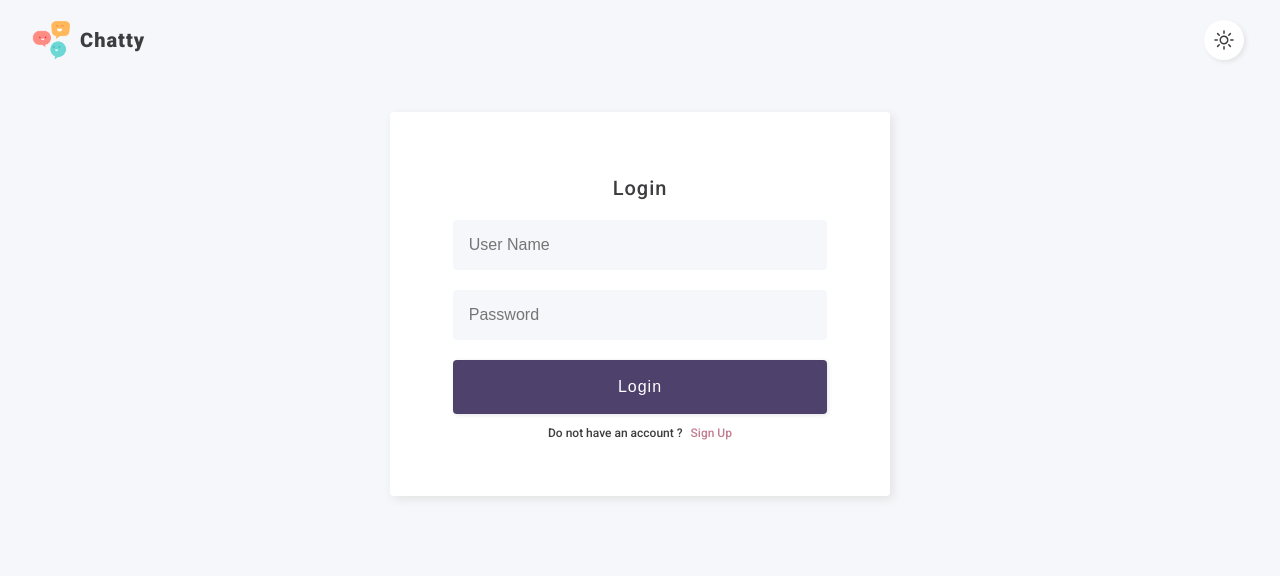
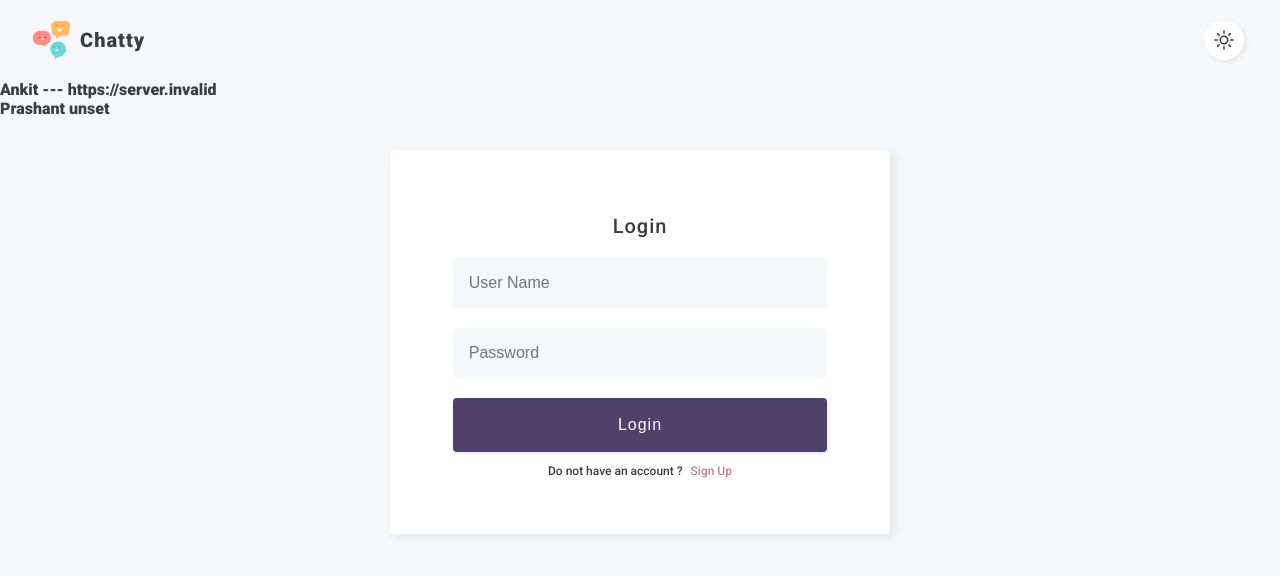
Before and after one commit to AnkitKumaarr/chat-app-client, a React (Vite) app: page /login in a window 1280 px wide. Shown: the top 576 px of the page. Built offline with nearby package versions, Linux system fonts and the light colour scheme; no server answers.

Commit message:
testing env

```diff
--- a/src/App.jsx
+++ b/src/App.jsx
@@ -40,6 +40,8 @@ function App() {
     <ThemeProvider theme={{ mode, setMode }}>
       <ChatContextProvider>
         <Navbar />
+        <h4>Ankit --- {process.env.VITE_SERVER_URL}</h4>
+        <h4>Prashant {process.env.VITE_AVATAR_KEY}</h4>
         <Routes>
           <Route path="/" element={user ? <Home /> : <Navigate to="/login" replace={true} />} />
           <Route path="/open-room" element={user ? <Room /> : <Navigate to="/login" replace={true} />} />
```
